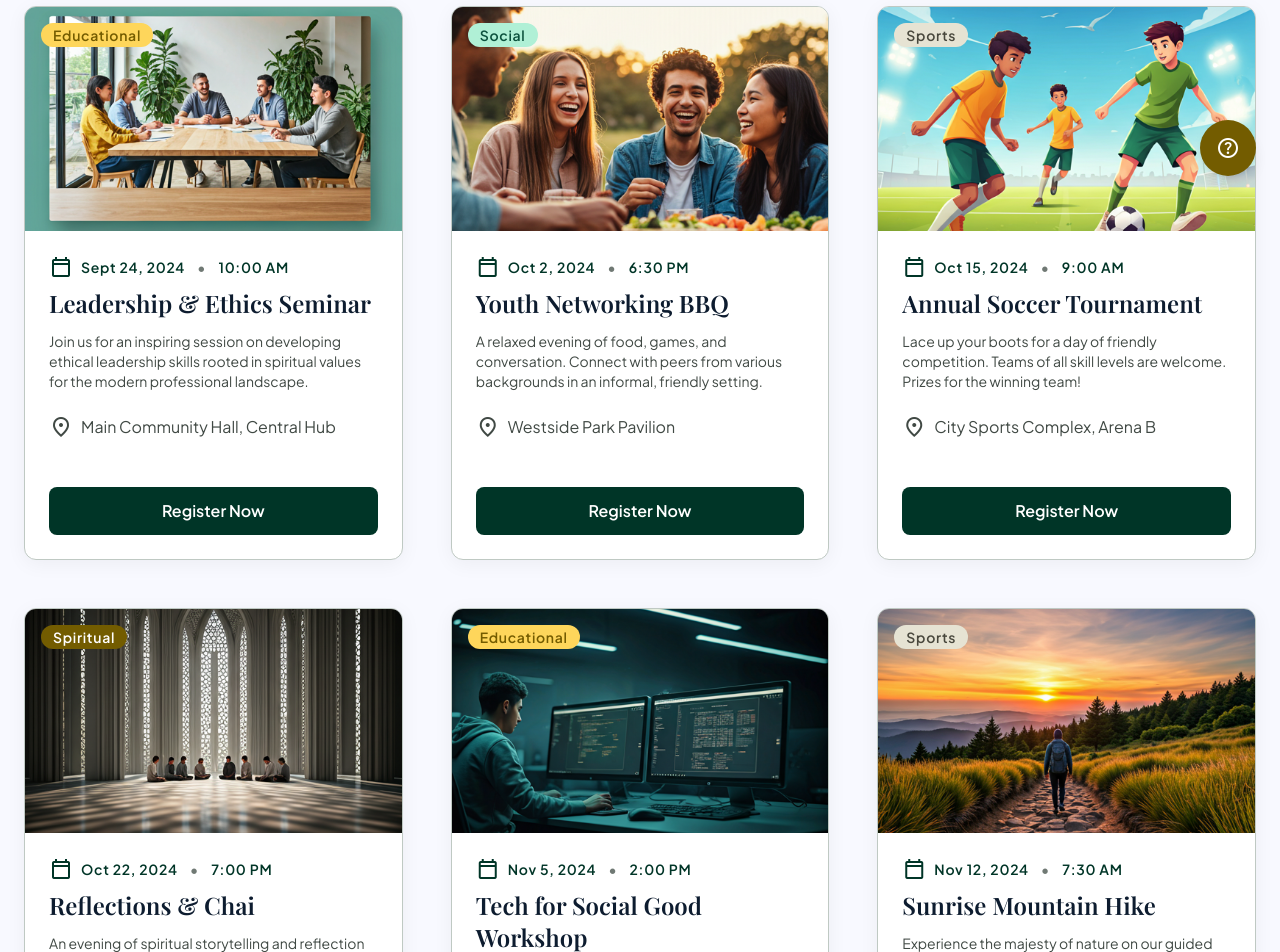
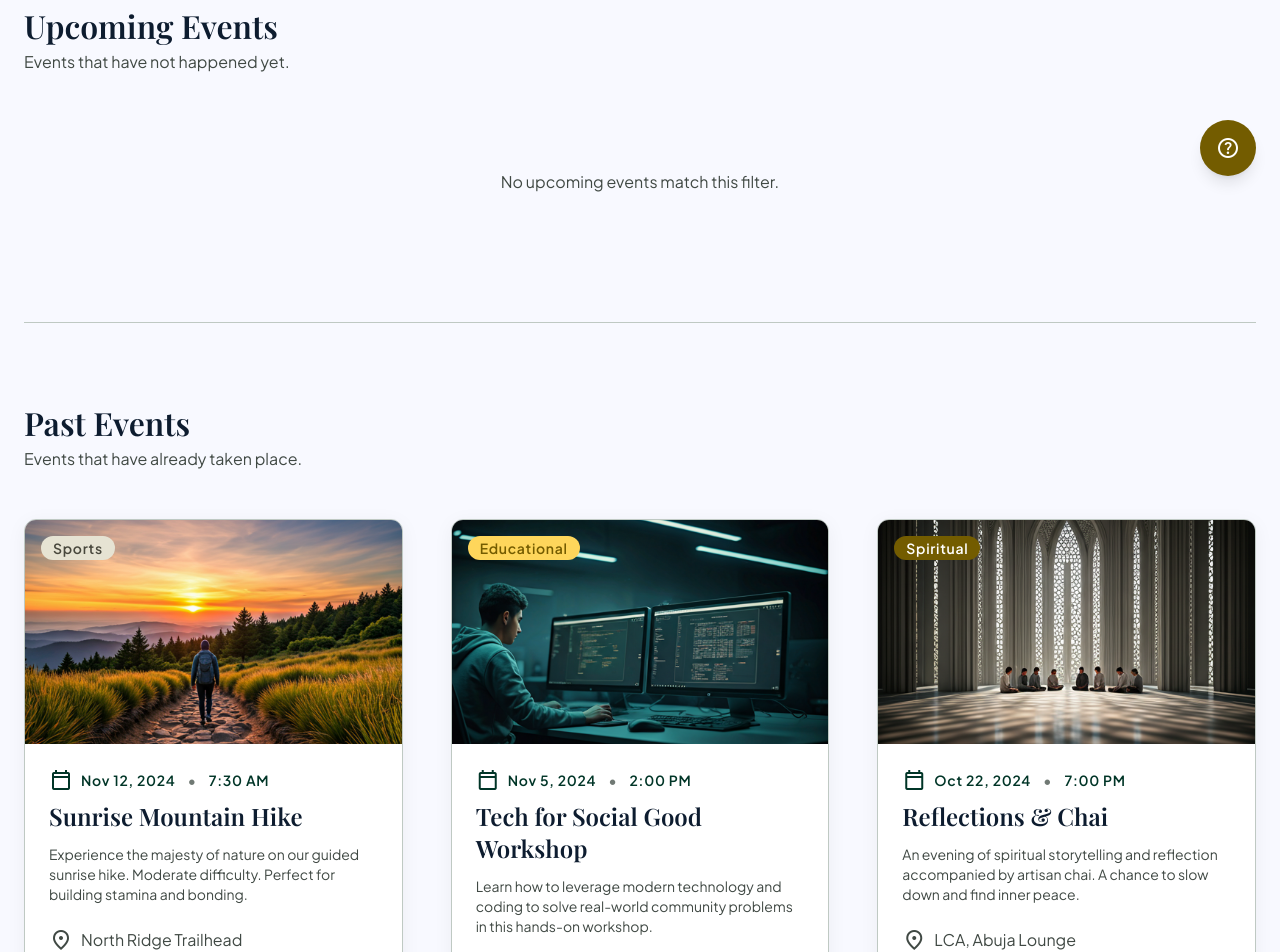
Before and after one commit to atomic-ustadh/sbiodub, a React (Vite) app: page /events in a window 1280 px wide. Shown: the part 600-1552 px from the top of the page. Built offline with nearby package versions, Linux system fonts and the light colour scheme.

Commit message:
events template

```diff
--- a/src/pages/Events.tsx
+++ b/src/pages/Events.tsx
@@ -29,6 +29,13 @@ const dotColors: Record<EventCategory, string> = {
   Sports: "bg-tertiary-fixed",
   Spiritual: "bg-secondary",
 };
+
+function getTodayIsoDate(): string {
+  const now = new Date();
+  const month = String(now.getMonth() + 1).padStart(2, "0");
+  const day = String(now.getDate()).padStart(2, "0");
+  return `${now.getFullYear()}-${month}-${day}`;
+}
 
 export default function Events() {
   const { user, addRsvp, rsvps } = useAuth()
@@ -89,6 +96,128 @@ export default function Events() {
       ? events
       : events.filter((e) => e.category === activeCategory);
 
+  const today = getTodayIsoDate();
+  const upcoming = filtered.filter((event) => event.date >= today);
+  const past = filtered
+    .filter((event) => event.date < today)
+    .sort((a, b) => b.date.localeCompare(a.date));
+
+  const renderGridEvents = (items: CommunityEvent[], isPast: boolean) => (
+    <div className="grid grid-cols-1 md:grid-cols-2 lg:grid-cols-3 gap-lg">
+      {items.map((event) => (
+        <div
+          key={event.id}
+          className="group bg-white rounded-xl overflow-hidden shadow-[0px_4px_20px_rgba(0,0,0,0.05)] border border-outline-variant hover:shadow-xl transition-all duration-300"
+        >
+          <div className="relative h-56 overflow-hidden">
+            <img
+              className="object-cover w-full h-full transition-transform duration-500 group-hover:scale-110"
+              alt={event.title}
+              src={event.img}
+            />
+            <div
+              className={`absolute top-4 left-4 ${categoryColors[event.category]} px-3 py-1 rounded-full font-label-md text-label-md`}
+            >
+              {event.category}
+            </div>
+          </div>
+          <div className="p-md">
+            <div className="flex items-center gap-2 mb-2 text-primary font-label-md text-label-md">
+              <span className="material-symbols-outlined text-[18px]">
+                calendar_today
+              </span>
+              <span>{formatContentDate(event.date)}</span>
+              <span className="mx-1 text-outline">&bull;</span>
+              <span>{event.time}</span>
+            </div>
+            <h3 className="mb-3 font-headline-sm text-headline-sm text-on-surface">
+              {event.title}
+            </h3>
+            <p className="font-body-sm text-body-sm text-on-surface-variant mb-md">
+              {event.desc}
+            </p>
+            <div className="flex items-center gap-2 text-on-surface-variant font-body-sm mb-lg">
+              <span className="material-symbols-outlined text-[18px]">
+                location_on
+              </span>
+              <span>{event.location}</span>
+            </div>
+            {isPast ? (
+              <button disabled className="w-full py-3 rounded-lg font-button text-button bg-surface-container-high text-on-surface-variant cursor-not-allowed">
+                Event ended
+              </button>
+            ) : (
+              <button onClick={() => openRsvp(event)} className="w-full py-3 transition-all rounded-lg font-button text-button bg-primary text-on-primary hover:bg-primary-container">
+                {isRsvped(event.id) ? 'Registered ✓' : 'Register Now'}
+              </button>
+            )}
+          </div>
+        </div>
+      ))}
+    </div>
+  );
+
+  const renderTimelineEvents = (items: CommunityEvent[], isPast: boolean) => (
+    <div className="relative">
+      <div className="absolute left-4.75 top-0 bottom-0 w-0.5 bg-outline-variant" />
+      <div className="space-y-lg">
+        {items.map((event) => (
+          <div key={event.id} className="relative pl-14">
+            <div
+              className={`absolute left-3 top-6 w-3.5 h-3.5 rounded-full border-4 border-surface ${dotColors[event.category]} ring-2 ring-outline-variant`}
+            />
+            <div className="transition-all duration-300 bg-white border shadow-sm rounded-xl border-outline-variant p-md hover:shadow-lg">
+              <div className="flex flex-col md:flex-row gap-md">
+                <div className="md:w-1/4">
+                  <div
+                    className={`inline-block px-3 py-1 rounded-full font-label-md text-label-md mb-2 ${categoryColors[event.category]}`}
+                  >
+                    {event.category}
+                  </div>
+                  <div className="flex items-center gap-2 text-primary font-label-md text-label-md">
+                    <span className="material-symbols-outlined text-[18px]">
+                      calendar_today
+                    </span>
+                    <span>{formatContentDate(event.date)}</span>
+                  </div>
+                  <div className="flex items-center gap-2 mt-1 text-primary font-label-md text-label-md">
+                    <span className="material-symbols-outlined text-[18px]">
+                      schedule
+                    </span>
+                    <span>{event.time}</span>
+                  </div>
+                </div>
+                <div className="md:w-3/4">
+                  <h3 className="mb-2 font-headline-sm text-headline-sm text-on-surface">
+                    {event.title}
+                  </h3>
+                  <p className="mb-3 font-body-sm text-body-sm text-on-surface-variant">
+                    {event.desc}
+                  </p>
+                  <div className="flex items-center gap-2 mb-4 text-on-surface-variant font-body-sm">
+                    <span className="material-symbols-outlined text-[18px]">
+                      location_on
+                    </span>
+                    <span>{event.location}</span>
+                  </div>
+                  {isPast ? (
+                    <span className="inline-block px-6 py-2 rounded-lg font-button text-button bg-surface-container text-on-surface-variant">
+                      Event ended
+                    </span>
+                  ) : (
+                    <button onClick={() => openRsvp(event)} className="px-6 py-2 transition-all rounded-lg font-button text-button bg-primary text-on-primary hover:bg-primary-container">
+                      {isRsvped(event.id) ? 'Registered ✓' : 'Register Now'}
+                    </button>
+                  )}
+                </div>
+              </div>
+            </div>
+          </div>
+        ))}
+      </div>
+    </div>
+  );
+
   return (
     <main className="pt-16">
       {/* Hero */}
@@ -96,7 +225,7 @@ export default function Events() {
         <div className="absolute inset-0 geometric-pattern" />
         <div className="relative z-10 mx-auto text-center max-w-container-max">
           <h1 className="mb-4 font-display-lg text-display-lg text-on-primary">
-            Upcoming Events & Workshops
+            Events & Workshops
           </h1>
           <p className="max-w-2xl mx-auto font-body-lg text-body-lg text-on-primary-container/90 mb-lg">
             Discover opportunities to learn, connect, and grow. Join our vibrant
@@ -177,52 +306,45 @@ export default function Events() {
           className="mx-auto py-xl px-gutter max-w-container-max"
           id="event-grid"
         >
-          <div className="grid grid-cols-1 md:grid-cols-2 lg:grid-cols-3 gap-lg">
-            {filtered.map((event) => (
-              <div
-                key={event.title}
-                className="group bg-white rounded-xl overflow-hidden shadow-[0px_4px_20px_rgba(0,0,0,0.05)] border border-outline-variant hover:shadow-xl transition-all duration-300"
-              >
-                <div className="relative h-56 overflow-hidden">
-                  <img
-                    className="object-cover w-full h-full transition-transform duration-500 group-hover:scale-110"
-                    alt={event.title}
-                    src={event.img}
-                  />
-                  <div
-                    className={`absolute top-4 left-4 ${categoryColors[event.category]} px-3 py-1 rounded-full font-label-md text-label-md`}
-                  >
-                    {event.category}
+          {filtered.length === 0 ? (
+            <p className="py-xl text-center text-on-surface-variant">
+              No events match this category.
+            </p>
+          ) : (
+            <>
+              <section>
+                <div className="mb-lg">
+                  <h2 className="font-headline-md text-headline-md text-on-surface">
+                    Upcoming Events
+                  </h2>
+                  <p className="mt-xs text-on-surface-variant">
+                    Events that have not happened yet.
+                  </p>
+                </div>
+                {upcoming.length === 0 ? (
+                  <p className="py-lg text-center text-on-surface-variant">
+                    No upcoming events match this filter.
+                  </p>
+                ) : (
+                  renderGridEvents(upcoming, false)
+                )}
+              </section>
+
+              {past.length > 0 && (
+                <section className="mt-xl border-t border-outline-variant pt-xl">
+                  <div className="mb-lg">
+                    <h2 className="font-headline-md text-headline-md text-on-surface">
+                      Past Events
+                    </h2>
+                    <p className="mt-xs text-on-surface-variant">
+                      Events that have already taken place.
+                    </p>
                   </div>
-                </div>
-                <div className="p-md">
-                  <div className="flex items-center gap-2 mb-2 text-primary font-label-md text-label-md">
-                    <span className="material-symbols-outlined text-[18px]">
-                      calendar_today
-                    </span>
-                    <span>{formatContentDate(event.date)}</span>
-                    <span className="mx-1 text-outline">&bull;</span>
-                    <span>{event.time}</span>
-                  </div>
-                  <h3 className="mb-3 font-headline-sm text-headline-sm text-on-surface">
-                    {event.title}
-                  </h3>
-                  <p className="font-body-sm text-body-sm text-on-surface-variant mb-md">
-                    {event.desc}
-                  </p>
-                  <div className="flex items-center gap-2 text-on-surface-variant font-body-sm mb-lg">
-                    <span className="material-symbols-outlined text-[18px]">
-                      location_on
-                    </span>
-                    <span>{event.location}</span>
-                  </div>
-                  <button onClick={() => openRsvp(event)} className="w-full py-3 transition-all rounded-lg font-button text-button bg-primary text-on-primary hover:bg-primary-container">
-                    {isRsvped(event.id) ? 'Registered ✓' : 'Register Now'}
-                  </button>
-                </div>
-              </div>
-            ))}
-          </div>
+                  {renderGridEvents(past, true)}
+                </section>
+              )}
+            </>
+          )}
         </div>
       )}
 
@@ -237,57 +359,28 @@ export default function Events() {
               No events match this category.
             </p>
           ) : (
-            <div className="relative">
-              <div className="absolute left-4.75 top-0 bottom-0 w-0.5 bg-outline-variant" />
-              <div className="space-y-lg">
-                {filtered.map((event) => (
-                  <div key={event.title} className="relative pl-14">
-                    <div
-                      className={`absolute left-3 top-6 w-3.5 h-3.5 rounded-full border-4 border-surface ${dotColors[event.category]} ring-2 ring-outline-variant`}
-                    />
-                    <div className="transition-all duration-300 bg-white border shadow-sm rounded-xl border-outline-variant p-md hover:shadow-lg">
-                      <div className="flex flex-col md:flex-row gap-md">
-                        <div className="md:w-1/4">
-                          <div
-                            className={`inline-block px-3 py-1 rounded-full font-label-md text-label-md mb-2 ${categoryColors[event.category]}`}
-                          >
-                            {event.category}
-                          </div>
-                          <div className="flex items-center gap-2 text-primary font-label-md text-label-md">
-                            <span className="material-symbols-outlined text-[18px]">
-                              calendar_today
-                            </span>
-                            <span>{formatContentDate(event.date)}</span>
-                          </div>
-                          <div className="flex items-center gap-2 mt-1 text-primary font-label-md text-label-md">
-                            <span className="material-symbols-outlined text-[18px]">
-                              schedule
-                            </span>
-                            <span>{event.time}</span>
-                          </div>
-                        </div>
-                        <div className="md:w-3/4">
-                          <h3 className="mb-2 font-headline-sm text-headline-sm text-on-surface">
-                            {event.title}
-                          </h3>
-                          <p className="mb-3 font-body-sm text-body-sm text-on-surface-variant">
-                            {event.desc}
-                          </p>
-                          <div className="flex items-center gap-2 mb-4 text-on-surface-variant font-body-sm">
-                            <span className="material-symbols-outlined text-[18px]">
-                              location_on
-                            </span>
-                            <span>{event.location}</span>
-                          </div>
-                          <button onClick={() => openRsvp(event)} className="px-6 py-2 transition-all rounded-lg font-button text-button bg-primary text-on-primary hover:bg-primary-container">
-                            {isRsvped(event.id) ? 'Registered ✓' : 'Register Now'}
-                          </button>
-                        </div>
-                      </div>
-                    </div>
-                  </div>
-                ))}
-              </div>
+            <div className="space-y-xl">
+              <section>
+                <h3 className="font-headline-sm text-headline-sm text-on-surface mb-lg">
+                  Upcoming Events
+                </h3>
+                {upcoming.length === 0 ? (
+                  <p className="text-center text-on-surface-variant py-lg">
+                    No upcoming events match this filter.
+                  </p>
+                ) : (
+                  renderTimelineEvents(upcoming, false)
+                )}
+              </section>
+
+              {past.length > 0 && (
+                <section className="border-t border-outline-variant pt-xl">
+                  <h3 className="font-headline-sm text-headline-sm text-on-surface mb-lg">
+                    Past Events
+                  </h3>
+                  {renderTimelineEvents(past, true)}
+                </section>
+              )}
             </div>
           )}
         </div>
```
